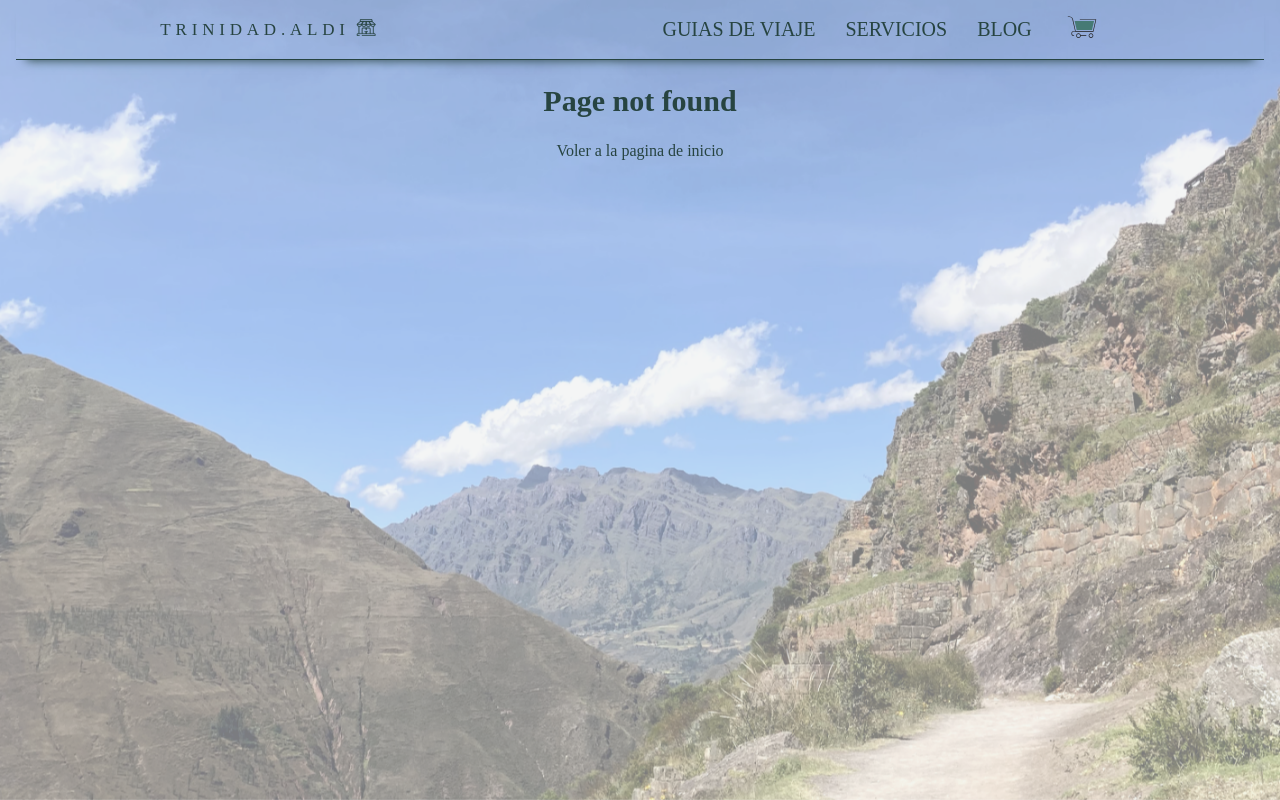
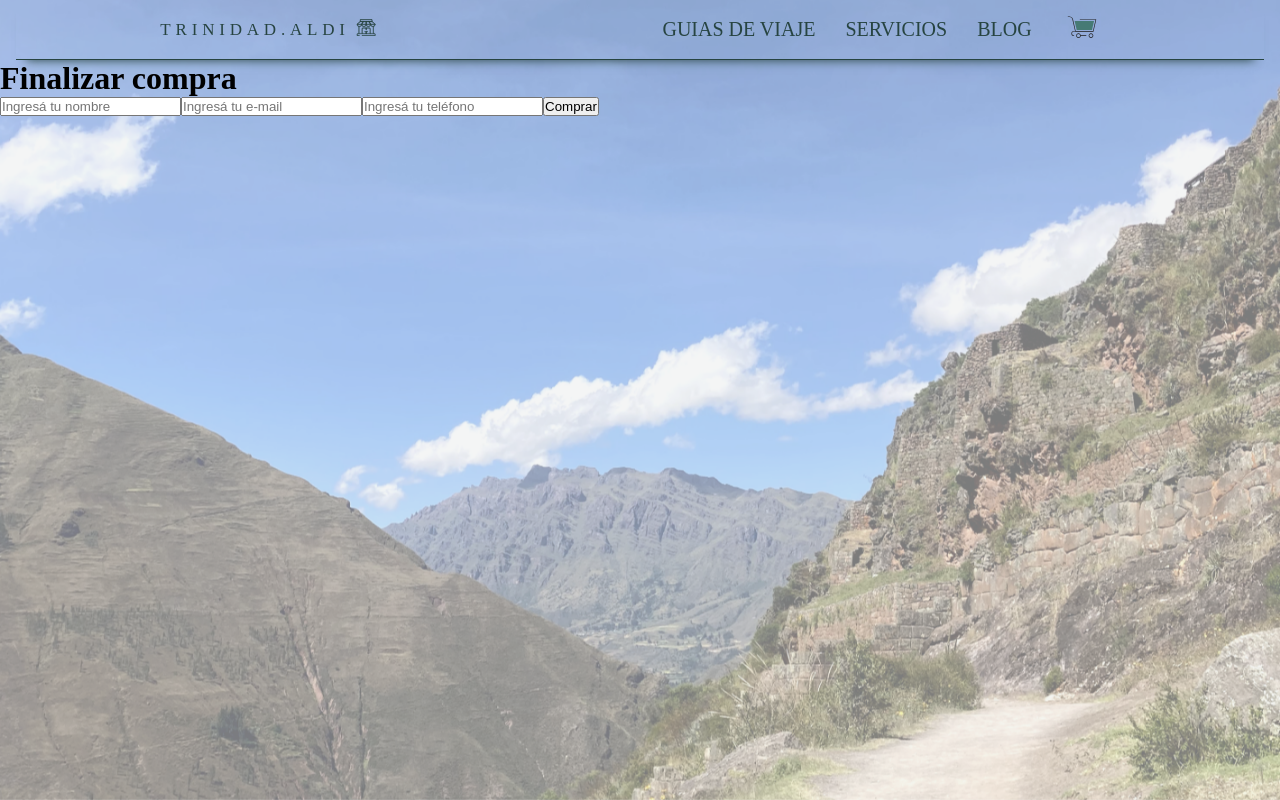
Before and after one commit to AldanaEscobar/PreEntrega-React, a React (Vite) app: page /checkout in a window 1280 px wide. Before the commit this address had no page. Built offline with nearby package versions, Linux system fonts and the light colour scheme; a web font is replaced by a local one.

Commit message:
Add checkout view

```diff
--- a/package.json
+++ b/package.json
@@ -15,6 +15,7 @@
     "react": "^18.2.0",
     "react-bootstrap": "^2.10.2",
     "react-dom": "^18.2.0",
+    "react-hook-form": "^7.52.0",
     "react-router-dom": "^6.23.1"
   },
   "devDependencies": {
--- a/src/App.jsx
+++ b/src/App.jsx
@@ -7,6 +7,7 @@
 import Proximamete from "./components/Proximamete";
 import CartProvider from "./context/CartContext";
 import Cart from "./components/Cart";
+import Checkout from "./components/Checkout";
 
 function App() {
   return (
@@ -21,6 +22,7 @@
             <Route path="/proximamente"element={<Proximamete />} />
             <Route path="/*"element={<NotFound />} />
             <Route path="/cart" element={<Cart />} />
+            <Route path="/checkout" element={<Checkout />} />
           </Routes>
         </div>
       </BrowserRouter>
--- a/src/components/Cart.jsx
+++ b/src/components/Cart.jsx
@@ -4,12 +4,14 @@
 import '../styles/itemDetail.css';
 
 const Cart = () => {
-  const { cart, removeItem } = useContext(CartContext);
-
-  const total = cart.reduce((acc, item) => acc + (item.price * item.quantity), 0);
+  const { cart, removeItem, deleteCart, total } = useContext(CartContext);
 
   const handleViewProducts = () => {
     window.location.href = '/';
+  };
+
+  const handlePay = () => {
+    window.location.href = '/checkout';
   };
 
   const handleViewProduct = (item) => {
@@ -46,6 +48,7 @@
                       </div>
                     </div>
                   </div>
+                  <button className="default-button buttton-1" onClick={() => deleteCart()}>Vaciar carrito</button>
                 </div>
               ))}
             </div>
@@ -58,8 +61,8 @@
                 </div>
               ))}
               <h4>TOTAL:</h4>
-              <h4 className="card-price detail-price">USD {total}</h4>
-              <button className="default-button buttton-1">Ir a pagar</button>
+              <h4 className="card-price detail-price">USD {total()}</h4>
+              <button className="default-button buttton-1" onClick={() => handlePay()}>Ir a pagar</button>
             </div>
           </div>
         </>
--- /dev/null
+++ b/src/components/Checkout.jsx
@@ -0,0 +1,51 @@
+import { useContext, useState } from "react";
+import { CartContext } from "../context/CartContext";
+import { useForm } from 'react-hook-form';
+import { collection, addDoc } from "firebase/firestore";
+import { db } from "../firebase/config";
+
+const Checkout = () => {
+    const { cart, deleteCart, total } = useContext(CartContext);
+    const { register, handleSubmit } = useForm();
+    const [pedidoId, setPedidoId] = useState('');
+
+    const comprar = (data) => {
+        const pedido = {
+            cliente: data,
+            productos: cart,
+            total: total(),
+        };
+        console.log('pedido', pedido);
+        const pedidosRef = collection(db, "pedidos");
+        addDoc(pedidosRef, pedido)
+        .then(({id}) => {
+            setPedidoId(id)
+            deleteCart()
+        })
+    }
+
+    if (pedidoId) {
+        return (
+            <div className="container">
+                <h1 className="main-title">Gracias por tu compra</h1>
+                <h3>El ID de tu pedido es: {pedidoId}</h3>
+                <button className="enviar" onClick={() => deleteCart()}>Seguir comprando</button>
+                </div>
+        )
+    }
+
+
+    return (
+        <div className="container">
+            <h1 className="main-title">Finalizar compra</h1>
+            <form className="formulario" onSubmit={handleSubmit(comprar)}>
+                <input type="text" placeholder="Ingresá tu nombre" {...register("nombre")} />
+                <input type="email" placeholder="Ingresá tu e-mail" {...register("email")} />
+                <input type="phone" placeholder="Ingresá tu teléfono" {...register("telefono")} />
+                <button className="enviar" type="submit">Comprar</button>
+            </form>
+        </div>
+    );
+};
+
+export default Checkout;
--- a/src/context/CartContext.jsx
+++ b/src/context/CartContext.jsx
@@ -3,7 +3,6 @@
 export const CartContext = createContext();
 
 const InitialCart = JSON.parse(localStorage.getItem('cart')) || [];
-console.log(localStorage)
 
 // eslint-disable-next-line react/prop-types
 const CartProvider = ({ children }) => {
@@ -32,8 +31,16 @@
     });
   };
 
+  const deleteCart = () => {
+    setCart([]);
+  }
+
   const handleQuantity = () => {
     return cart.reduce((total, item) => total + item.quantity, 0);
+  };
+
+  const total = () => {
+    return cart.reduce((acc, item) => acc + (item.price * item.quantity), 0);
   };
 
   useEffect(() => {
@@ -41,7 +48,7 @@
   }, [cart]);
 
   return (
-    <CartContext.Provider value={{ cart, handleAddToCart, removeItem, handleQuantity }}>
+    <CartContext.Provider value={{ cart, handleAddToCart, removeItem, handleQuantity, deleteCart, total }}>
       {children}
     </CartContext.Provider>
   );
```
Also changed, not shown: 1 other file (tests, documents, lock files or other folders).
